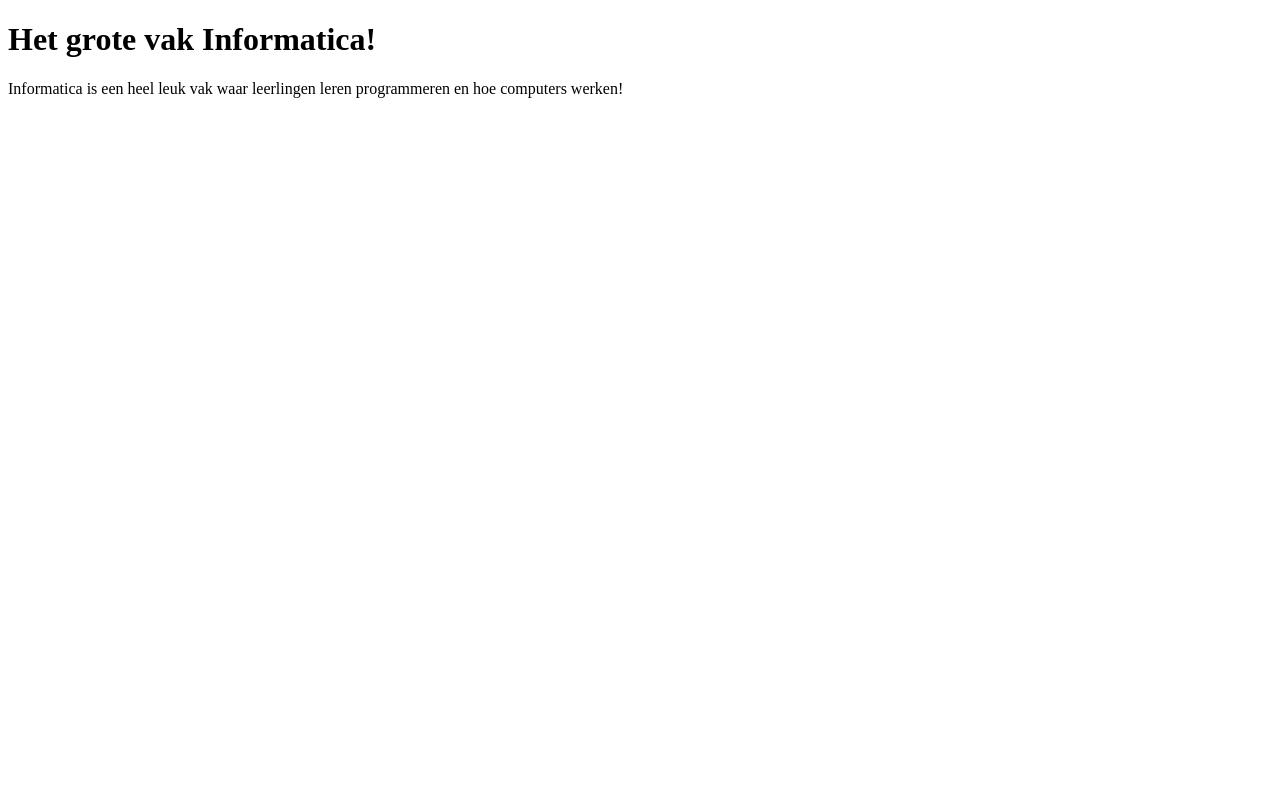
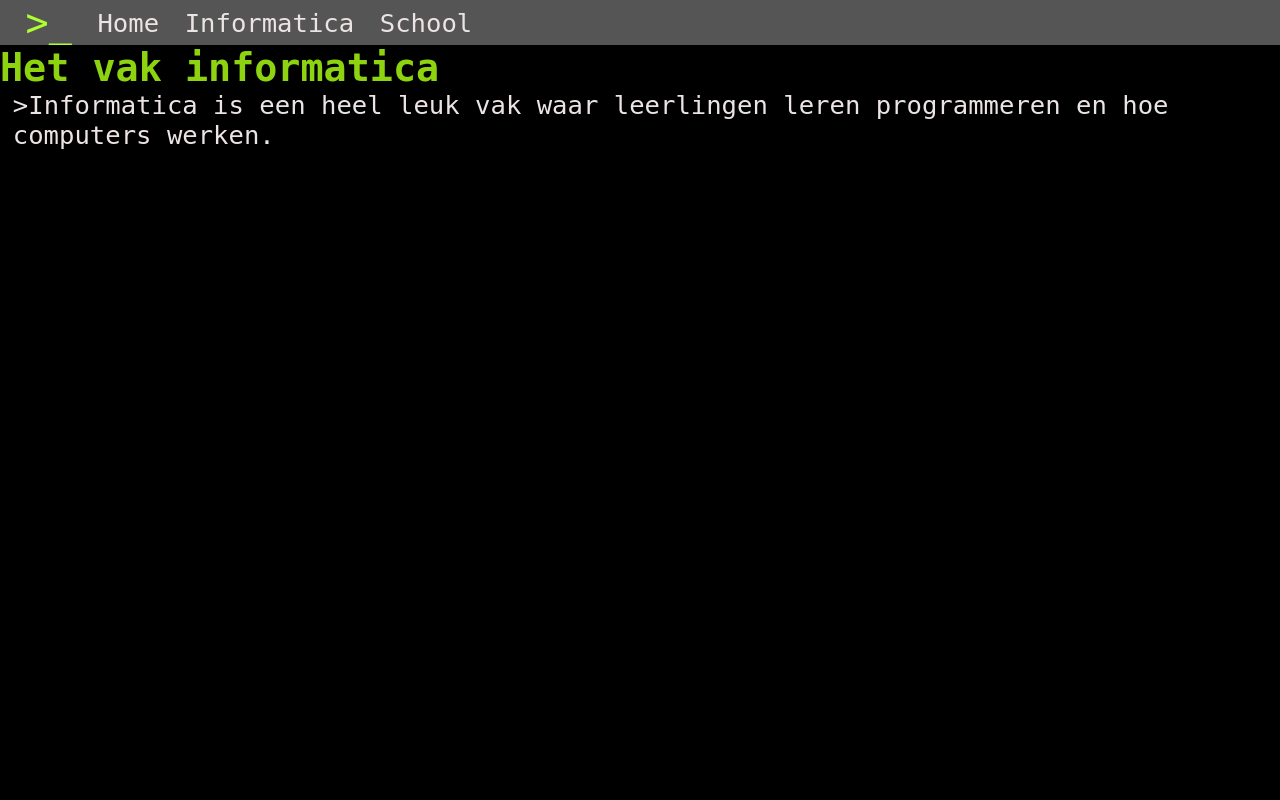
Before and after one commit to Teunemans/Schoolwebsite, a PHP site: page /informatica.html in a window 1280 px wide. Run offline with PHP 8.4, Linux system fonts and the light colour scheme.

Commit message:
Epic website night

```diff
--- a/informatica.html
+++ b/informatica.html
@@ -1,16 +1,28 @@
 <!DOCTYPE html>
 <html lang="en">
 <head>
+    <script src="script.js"></script>
+    <link rel="stylesheet" href="style.css">
     <meta charset="UTF-8">
     <meta name="viewport" content="width=device-width, initial-scale=1.0">
     <title>Informatica-website</title>
 </head>
 <body>
-  <h1>
-    Het grote vak Informatica!
-  </h1>
-  <p>
-    Informatica is een heel leuk vak waar leerlingen leren programmeren en hoe computers werken!
-  </p>
+    <nav>
+        <div class="navbar">
+            <div class="navitem"><a class="navitem logo" href="index.html">>_</a></div>
+            <div class="navitem"><a class="navitem" href="index.html">Home</a></div>
+            <div class="navitem"><a class="navitem" href="informatica.html">Informatica</a></div>
+            <div class="navitem"><a class="navitem" href="school.html">School</a></div>
+        </div>
+    </nav>
+    <div class="textbody">
+        <h1 id="title">
+            Het vak informatica
+        </h1>
+        <p>
+            <em>></em>Informatica is een heel leuk vak waar leerlingen leren programmeren en hoe computers werken.
+        </p>
+    </div>
 </body>
 </html>
--- a/script.js
+++ b/script.js
@@ -1,6 +1,6 @@
 const h1 = document.getElementById('title');
 while (true) {
-    h1.innerHTML = "De grote Informatica  Website"
-    setTimeout(donothing, 1000);
-    h1.innerHTML = "De grote Informatica  Website_"
-}
+    h1.innerHTML = "De grote Informatica  Website";
+    setTimeout(donothing, 1);
+    h1.innerHTML = "De grote Informatica  Website_";
+};
--- a/style.css
+++ b/style.css
@@ -8,13 +8,14 @@
 
 html {
     background-color: black;
+    width: 100vw;
+    height: 100vh;
 }
 
 .navbar {
     display: flex;
     justify-content: left;
     align-items: center;
-    list-style-type: none;
     transition: 1000ms;
     background-color: rgb(85, 85, 85);
     :hover {
@@ -22,24 +23,30 @@ html {
     }
 }
 
+.textbody {
+    display: flex-block;
+    width: 100vw;
+}
+
 h1 {
     color: rgb(142, 211, 15);
     font-family: 'Roboto Mono', monospace;
     font-size: 3vw;
-    margin-left: 2vw;
+    justify-content: center;
 }
 
 p {
     color: rgb(236, 228, 228);
     font-family: 'Roboto Mono', monospace;
     font-size: 2vw;
-    margin-left: 2vw;
+    margin-left: 1vw;
 }
 
 .navitem {
     text-decoration: none;
+    list-style-type: none;
+    margin-left: 1vw;
     font-size: 2vw;
-    margin-left: 2vw;
     color: rgb(236, 228, 228);
     transition: 300ms;
     :hover {
@@ -47,9 +54,7 @@ p {
         transition: 300ms;
     }
     .logo {
-    margin-left: -1;
-    font-size: 2vw;
-    margin-bottom: 0vw;
+    font-size: 3vw;
     color: greenyellow;
     }
 }
```
Also changed, not shown: index.html (+8 -6 lines).
